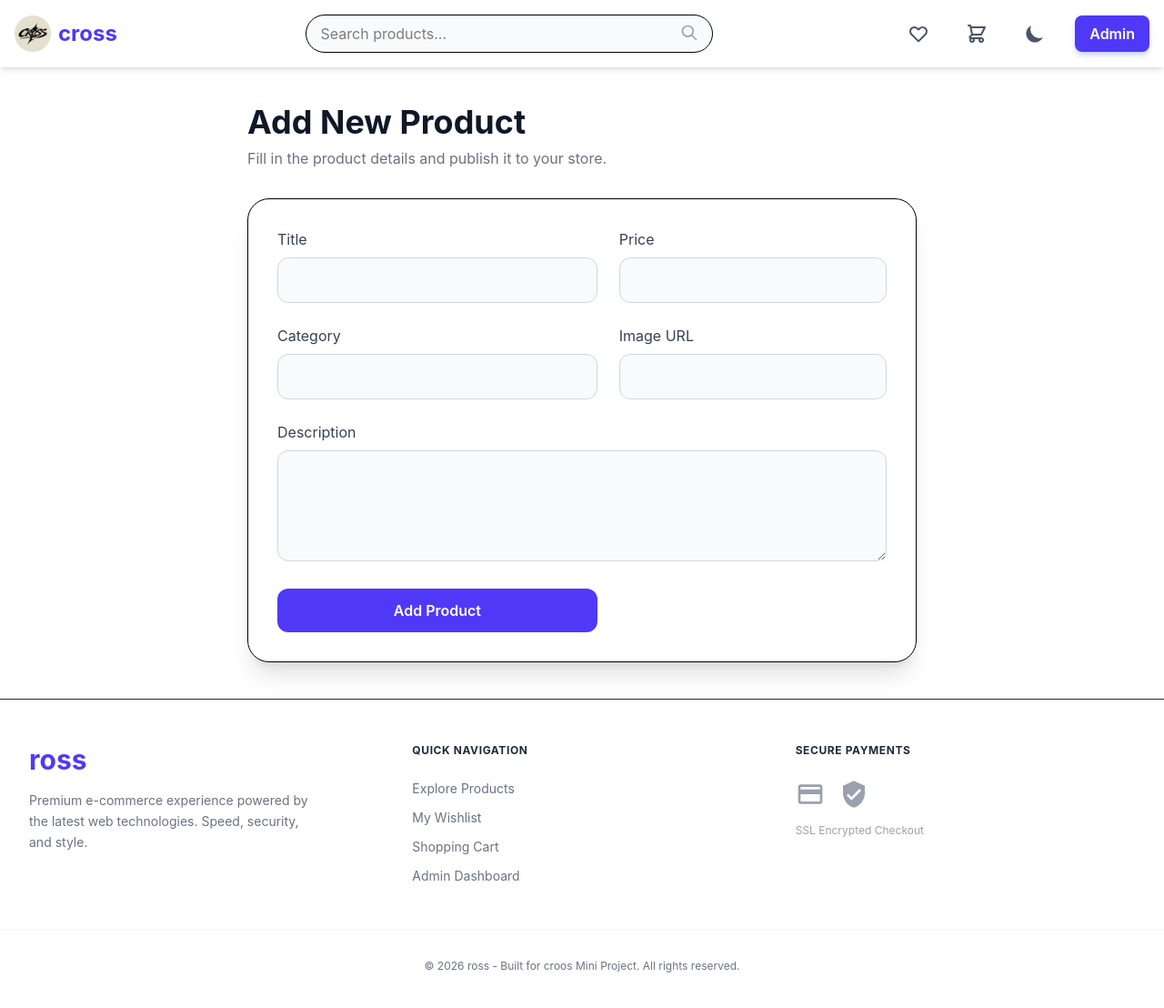
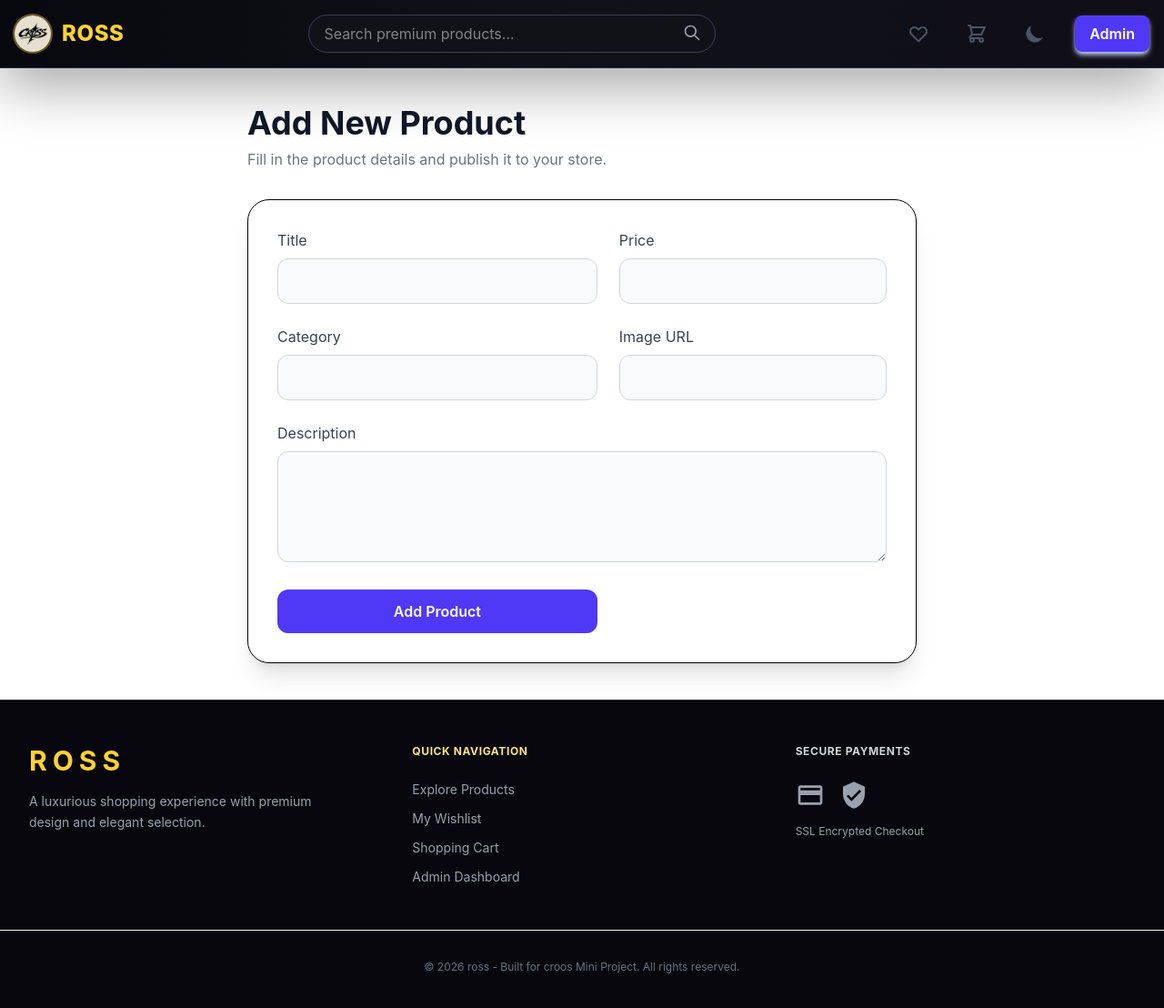
Before and after one commit to Titousif/crossfrontend, a React (Vite) app: page /products/new in a window 1280 px wide. Shown: the top 1108 px of the page at 91% size. Built offline with nearby package versions, Linux system fonts and the light colour scheme; no server answers.

Commit message:
Apply luxury theme to frontend

```diff
--- a/src/components/Navbar.jsx
+++ b/src/components/Navbar.jsx
@@ -11,11 +11,11 @@ export default function Navbar({ searchTerm, setSearchTerm }) {
   const { darkMode, toggleTheme } = useContext(ThemeContext);
 
   return (
-    <nav className="flex flex-col md:flex-row justify-between items-center p-4 bg-white dark:bg-gray-900 shadow-md sticky top-0 z-50 transition-colors duration-300">
+    <nav className="flex flex-col md:flex-row justify-between items-center p-4 bg-gradient-to-r from-[#08080f] via-[#111118] to-[#0f0e17] shadow-[0_20px_60px_rgba(0,0,0,0.35)] sticky top-0 z-50 transition-colors duration-300 border-b border-gray-800">
       <div className="flex items-center justify-between w-full md:w-auto mb-4 md:mb-0">
-        <Link to="/" className="flex items-center gap-2 text-2xl font-bold text-indigo-600 dark:text-violet-400">
-          <img src={logo} alt="cRoss Logo" className="w-10 h-10 rounded-full object-cover" />
-          <span>cross</span>
+        <Link to="/" className="flex items-center gap-3 text-2xl font-extrabold tracking-wide text-amber-300 uppercase">
+          <img src={logo} alt="ross Logo" className="w-10 h-10 rounded-full object-cover ring-2 ring-amber-300/40" />
+          <span>ross</span>
         </Link>
         <button className="md:hidden p-2 text-gray-600 dark:text-gray-300 focus:outline-none">
           <svg className="w-6 h-6" fill="none" stroke="currentColor" viewBox="0 0 24 24"><path strokeLinecap="round" strokeLinejoin="round" strokeWidth="2" d="M4 6h16M4 12h16m-7 6h7"></path></svg>
@@ -29,8 +29,8 @@ export default function Navbar({ searchTerm, setSearchTerm }) {
             type="text"
             value={searchTerm}
             onChange={(e) => setSearchTerm(e.target.value)}
-            placeholder="Search products..."
-            className="w-full px-4 py-2 border rounded-full bg-gray-50 dark:bg-gray-800 dark:border-gray-700 dark:text-white focus:outline-none focus:ring-2 focus:ring-indigo-500"
+            placeholder="Search premium products..."
+            className="w-full px-4 py-2 border rounded-full bg-[#111118] border-[#3f3d56] text-gray-100 focus:outline-none focus:ring-2 focus:ring-amber-400"
           />
           <span className="absolute right-4 top-2.5 text-gray-400">
             <svg className="w-5 h-5" fill="none" stroke="currentColor" viewBox="0 0 24 24"><path strokeLinecap="round" strokeLinejoin="round" strokeWidth="2" d="M21 21l-6-6m2-5a7 7 0 11-14 0 7 7 0 0114 0z"></path></svg>
@@ -60,7 +60,7 @@ export default function Navbar({ searchTerm, setSearchTerm }) {
 
         {/* Add Product button - only for logged in users */}
         {localStorage.getItem('token') && (
-          <Link to="/products/new" className="bg-green-600 hover:bg-green-700 text-white px-4 py-2 rounded-lg transition-all shadow-md shadow-green-200 dark:shadow-none flex items-center gap-2">
+          <Link to="/products/new" className="bg-gradient-to-r from-amber-400 to-yellow-300 text-gray-900 px-4 py-2 rounded-full font-semibold shadow-lg shadow-amber-400/20 flex items-center gap-2 hover:scale-[1.02] transition-transform">
             <svg className="w-5 h-5" fill="none" stroke="currentColor" viewBox="0 0 24 24">
               <path strokeLinecap="round" strokeLinejoin="round" strokeWidth="2" d="M12 4v16m8-8H4"></path>
             </svg>
--- a/src/layouts/Footer.jsx
+++ b/src/layouts/Footer.jsx
@@ -2,21 +2,21 @@ import { Link } from 'react-router-dom';
 
 export default function Footer() {
   return (
-    <footer className="bg-white dark:bg-gray-900 text-gray-800 dark:text-white py-12 mt-auto border-t dark:border-gray-800 transition-colors duration-300">
+    <footer className="bg-[#07070d] text-gray-300 py-12 mt-auto border-t border-[#2a2a3a] transition-colors duration-300">
       <div className="max-w-7xl mx-auto px-8 grid grid-cols-1 md:grid-cols-3 gap-12 text-center md:text-left">
         <div className="flex flex-col gap-4">
-          <h2 className="text-3xl font-bold text-indigo-600 dark:text-violet-400">ross</h2>
-          <p className="text-gray-500 dark:text-gray-400 text-sm leading-relaxed max-w-xs">
-            Premium e-commerce experience powered by the latest web technologies. Speed, security, and style.
+          <h2 className="text-3xl font-bold text-amber-300 uppercase tracking-[0.2em]">ross</h2>
+          <p className="text-gray-400 text-sm leading-relaxed max-w-xs">
+            A luxurious shopping experience with premium design and elegant selection.
           </p>
         </div>
         <div>
-          <h3 className="font-bold text-lg mb-6 dark:text-white uppercase tracking-wider text-xs">Quick Navigation</h3>
-          <ul className="text-gray-500 dark:text-gray-400 text-sm space-y-3">
-            <li><Link to="/" className="hover:text-indigo-600 dark:hover:text-violet-400 transition">Explore Products</Link></li>
-            <li><Link to="/wishlist" className="hover:text-indigo-600 dark:hover:text-violet-400 transition">My Wishlist</Link></li>
-            <li><Link to="/cart" className="hover:text-indigo-600 dark:hover:text-violet-400 transition">Shopping Cart</Link></li>
-            <li><Link to="/login" className="hover:text-indigo-600 dark:hover:text-violet-400 transition">Admin Dashboard</Link></li>
+          <h3 className="font-bold text-lg mb-6 text-amber-200 uppercase tracking-wider text-xs">Quick Navigation</h3>
+          <ul className="text-gray-400 text-sm space-y-3">
+            <li><Link to="/" className="hover:text-amber-300 transition">Explore Products</Link></li>
+            <li><Link to="/wishlist" className="hover:text-amber-300 transition">My Wishlist</Link></li>
+            <li><Link to="/cart" className="hover:text-amber-300 transition">Shopping Cart</Link></li>
+            <li><Link to="/login" className="hover:text-amber-300 transition">Admin Dashboard</Link></li>
           </ul>
         </div>
         <div>
--- a/src/pages/Admin.jsx
+++ b/src/pages/Admin.jsx
@@ -85,23 +85,23 @@ export default function Admin() {
 
   if (loading) {
     return (
-      <div className="flex justify-center items-center min-h-screen">
+      <div className="flex justify-center items-center min-h-screen bg-[#07070d] text-gray-200">
         <div className="text-xl">Loading...</div>
       </div>
     );
   }
 
   return (
-    <div className="p-8 max-w-7xl mx-auto dark:bg-gray-950 min-h-screen transition-colors duration-300">
+    <div className="p-8 max-w-7xl mx-auto bg-[#07070d] min-h-screen transition-colors duration-300 text-gray-100">
       <div className="flex flex-col md:flex-row justify-between items-center mb-10 gap-4">
         <div>
-          <h1 className="text-4xl font-extrabold text-gray-800 dark:text-white">Admin Dashboard</h1>
-          <p className="text-gray-500 dark:text-gray-400 mt-2">Manage your store products and inventory.</p>
+          <h1 className="text-4xl font-extrabold text-amber-300">Admin Dashboard</h1>
+          <p className="text-gray-400 mt-2">Manage your luxury store catalog from one elegant interface.</p>
         </div>
-        <div className="flex gap-3">
+        <div className="flex flex-wrap gap-3">
           <button
             onClick={() => setShowAddForm(!showAddForm)}
-            className="bg-green-500/10 text-green-600 dark:text-green-400 px-6 py-2 rounded-xl font-bold hover:bg-green-500 hover:text-white transition-all border border-green-200 dark:border-green-900/30 flex items-center gap-2"
+            className="bg-gradient-to-r from-amber-400 to-yellow-300 text-gray-900 px-6 py-2 rounded-full font-bold hover:shadow-lg hover:shadow-amber-300/30 transition-all flex items-center gap-2"
           >
             <svg className="w-5 h-5" fill="none" stroke="currentColor" viewBox="0 0 24 24">
               <path strokeLinecap="round" strokeLinejoin="round" strokeWidth="2" d="M12 4v16m8-8H4"></path>
@@ -129,8 +129,8 @@ export default function Admin() {
 
       {/* Add Product Form */}
       {showAddForm && (
-        <div className="bg-white dark:bg-gray-900 shadow-xl rounded-2xl p-6 mb-8 border dark:border-gray-700">
-          <h2 className="text-2xl font-bold text-gray-800 dark:text-white mb-6">Add New Product</h2>
+        <div className="bg-[#10101a] shadow-[0_40px_120px_rgba(0,0,0,0.25)] rounded-3xl p-6 mb-8 border border-[#2d2c44]">
+          <h2 className="text-2xl font-bold text-amber-300 mb-6">Add New Product</h2>
           <form onSubmit={handleAddProduct} className="grid grid-cols-1 md:grid-cols-2 gap-6">
             <div>
               <label className="block text-sm font-medium text-gray-700 dark:text-gray-300 mb-2">
@@ -203,14 +203,14 @@ export default function Admin() {
             <div className="md:col-span-2 flex gap-4">
               <button
                 type="submit"
-                className="bg-indigo-600 text-white px-6 py-2 rounded-lg font-bold hover:bg-indigo-700 transition"
+                className="bg-amber-300 text-gray-900 px-6 py-2 rounded-full font-bold hover:bg-amber-400 transition"
               >
                 Add Product
               </button>
               <button
                 type="button"
                 onClick={() => setShowAddForm(false)}
-                className="bg-gray-500 text-white px-6 py-2 rounded-lg font-bold hover:bg-gray-600 transition"
+                className="bg-[#2d2c44] text-gray-200 px-6 py-2 rounded-full font-bold hover:bg-[#41405e] transition"
               >
                 Cancel
               </button>
--- a/src/pages/Home.jsx
+++ b/src/pages/Home.jsx
@@ -45,19 +45,21 @@ const Home = () => {
   };
 
   return (
-    <div className="container mx-auto px-4 py-8">
-      <h1 className="text-3xl font-bold text-center mb-8">
-        🛍️ DZ-Shop Products
-      </h1>
+    <div className="container mx-auto px-4 py-10 bg-gradient-to-b from-[#05050b] via-[#0a0a12] to-[#111118] min-h-screen text-gray-100">
+      <div className="text-center mb-10">
+        <p className="text-sm uppercase tracking-[0.3em] text-amber-300 mb-4">Luxury Collection</p>
+        <h1 className="text-5xl md:text-6xl font-black text-white mb-4">Discover Elegant Products</h1>
+        <p className="mx-auto max-w-2xl text-gray-400 text-lg">Curated premium items for modern lifestyles. Shop with style, sophistication, and confidence.</p>
+      </div>
 
       {/* Filters */}
       <div className="mb-8 flex flex-wrap gap-4 justify-center">
         <button
           onClick={() => handleCategoryChange('')}
-          className={`px-4 py-2 rounded ${
+          className={`px-4 py-2 rounded-full font-semibold tracking-wide ${
             selectedCategory === ''
-              ? 'bg-blue-500 text-white'
-              : 'bg-gray-200 text-gray-700'
+              ? 'bg-amber-400 text-gray-900 shadow-lg shadow-amber-400/20'
+              : 'bg-[#14141c] text-gray-300 border border-[#2a2a3b]'
           }`}
         >
           All
@@ -160,7 +162,7 @@ const Home = () => {
               <button
                 onClick={() => handlePageChange(currentPage - 1)}
                 disabled={currentPage === 1}
-                className="px-4 py-2 bg-gray-200 rounded disabled:opacity-50"
+                className="px-4 py-2 bg-[#14141c] text-gray-100 rounded disabled:opacity-50"
               >
                 Previous
               </button>
```
Also changed, not shown: src/components/ProductCard.jsx (+21 -20 lines).
